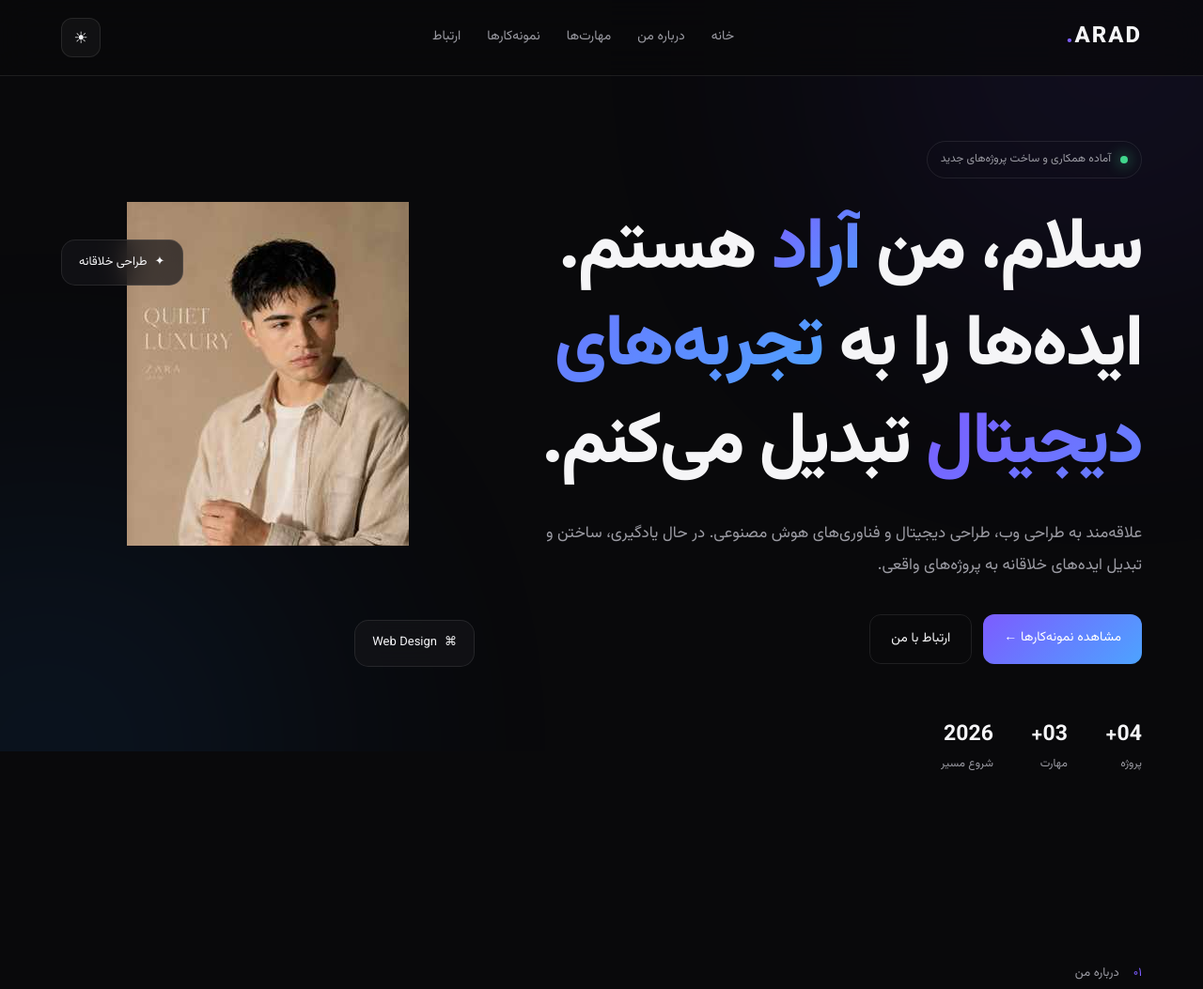
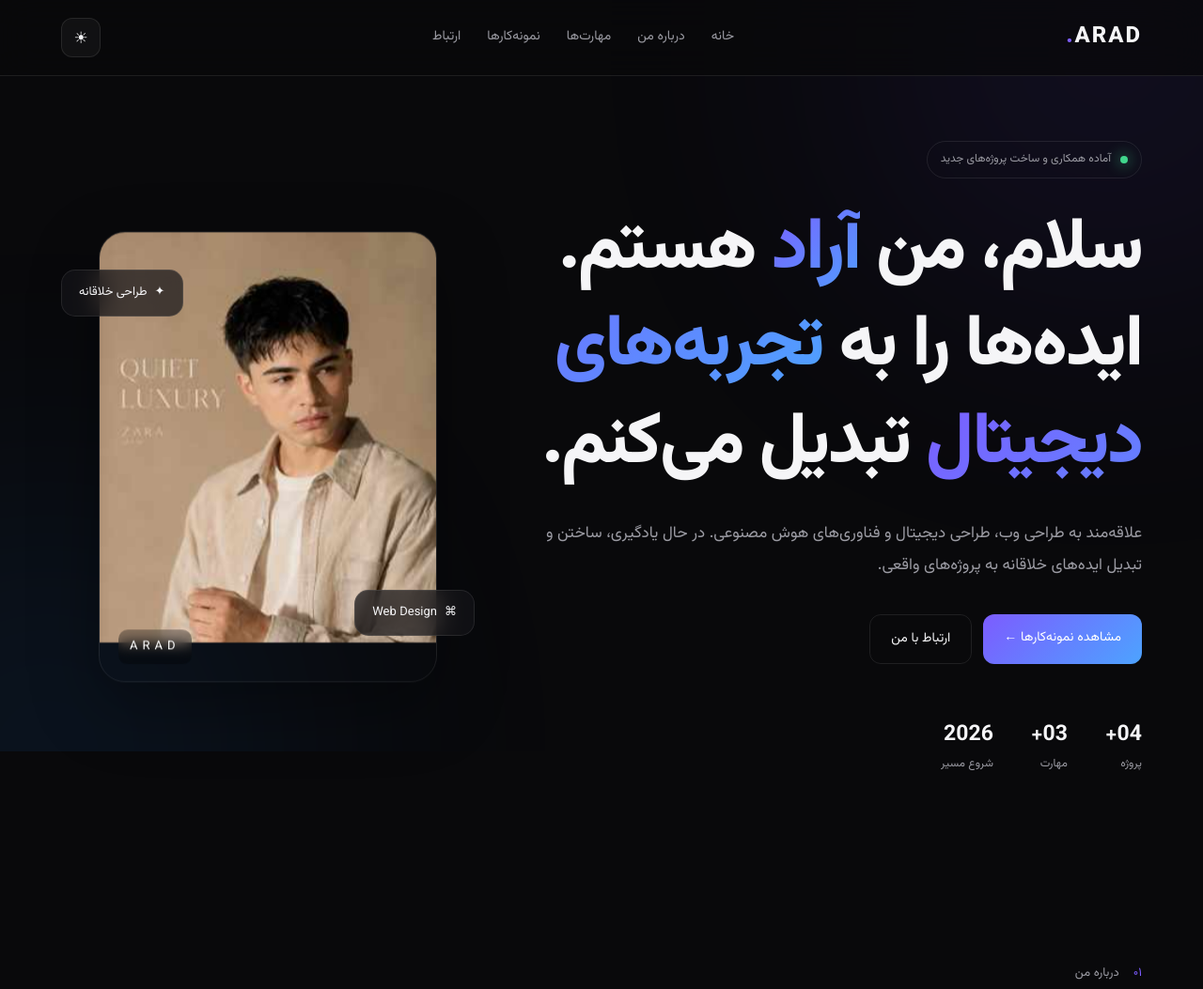
Before and after one commit to harad896-cyber/arad-portfolio, a plain HTML site: page index.html in a window 1280 px wide. Shown: the top 1053 px of the page at 94% size. Drawn offline with Linux system fonts and the light colour scheme.

Commit message:
Style hero profile photo

```diff
--- a/style.css
+++ b/style.css
@@ -1554,3 +1554,42 @@ footer {
     }
 
   }
+
+
+/* عکس واقعی آراد در بخش اصلی */
+.profile-frame {
+    width: 360px;
+    height: 480px;
+    border-radius: 28px;
+    overflow: hidden;
+    border: 1px solid var(--border);
+    box-shadow: 0 25px 70px rgba(0,0,0,.35);
+    position: relative;
+    animation: float 6s ease-in-out infinite;
+}
+.profile-frame::after {
+    content: "ARAD";
+    position: absolute;
+    bottom: 18px;
+    left: 20px;
+    letter-spacing: 5px;
+    font-size: 13px;
+    color: white;
+    background: rgba(0,0,0,.28);
+    backdrop-filter: blur(8px);
+    padding: 7px 12px;
+    border-radius: 10px;
+}
+.profile-frame img {
+    width: 100%;
+    height: 100%;
+    object-fit: cover;
+    object-position: center top;
+    display: block;
+}
+@media (max-width: 700px) {
+    .profile-frame {
+        width: min(330px, 85vw);
+        height: 440px;
+    }
+}
```
